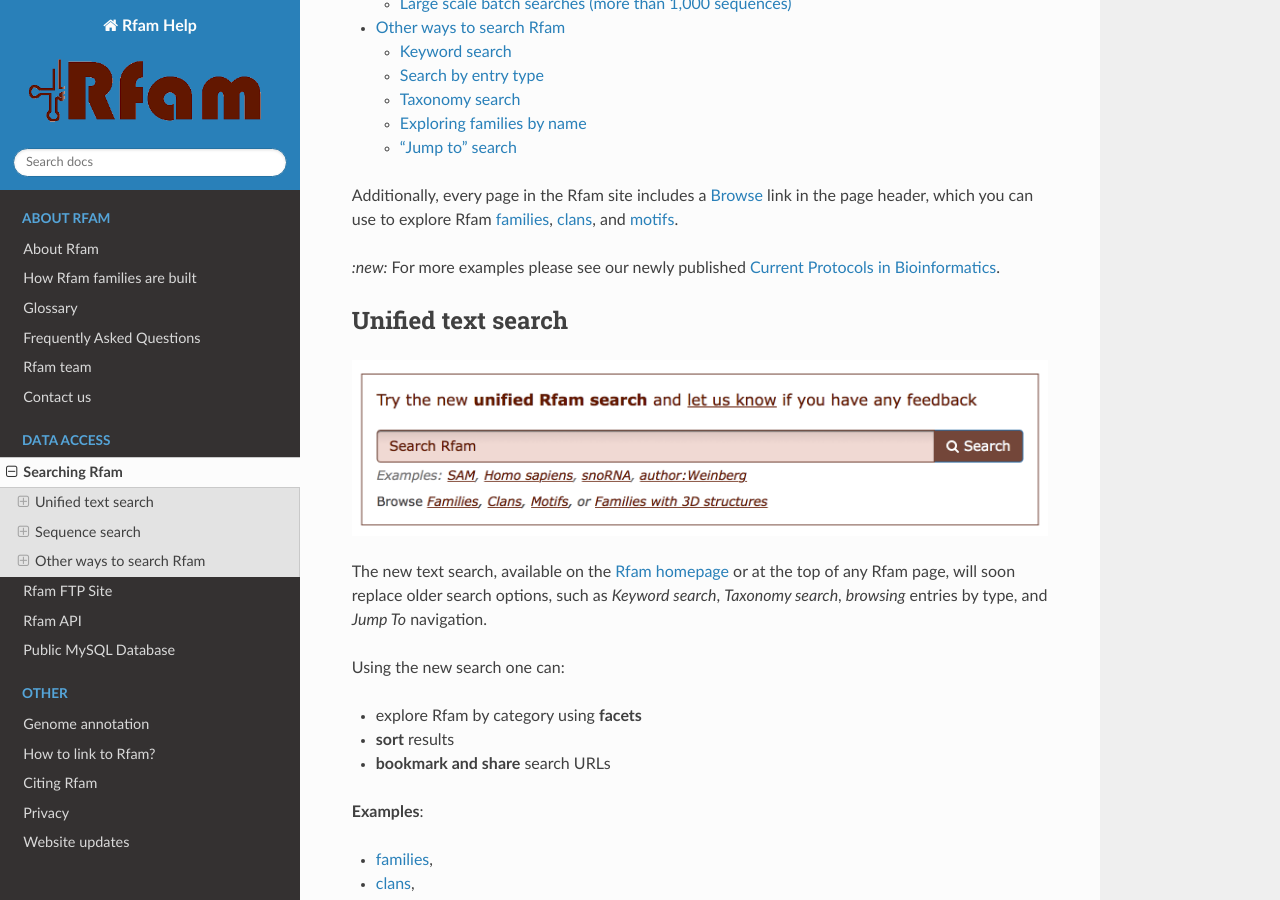
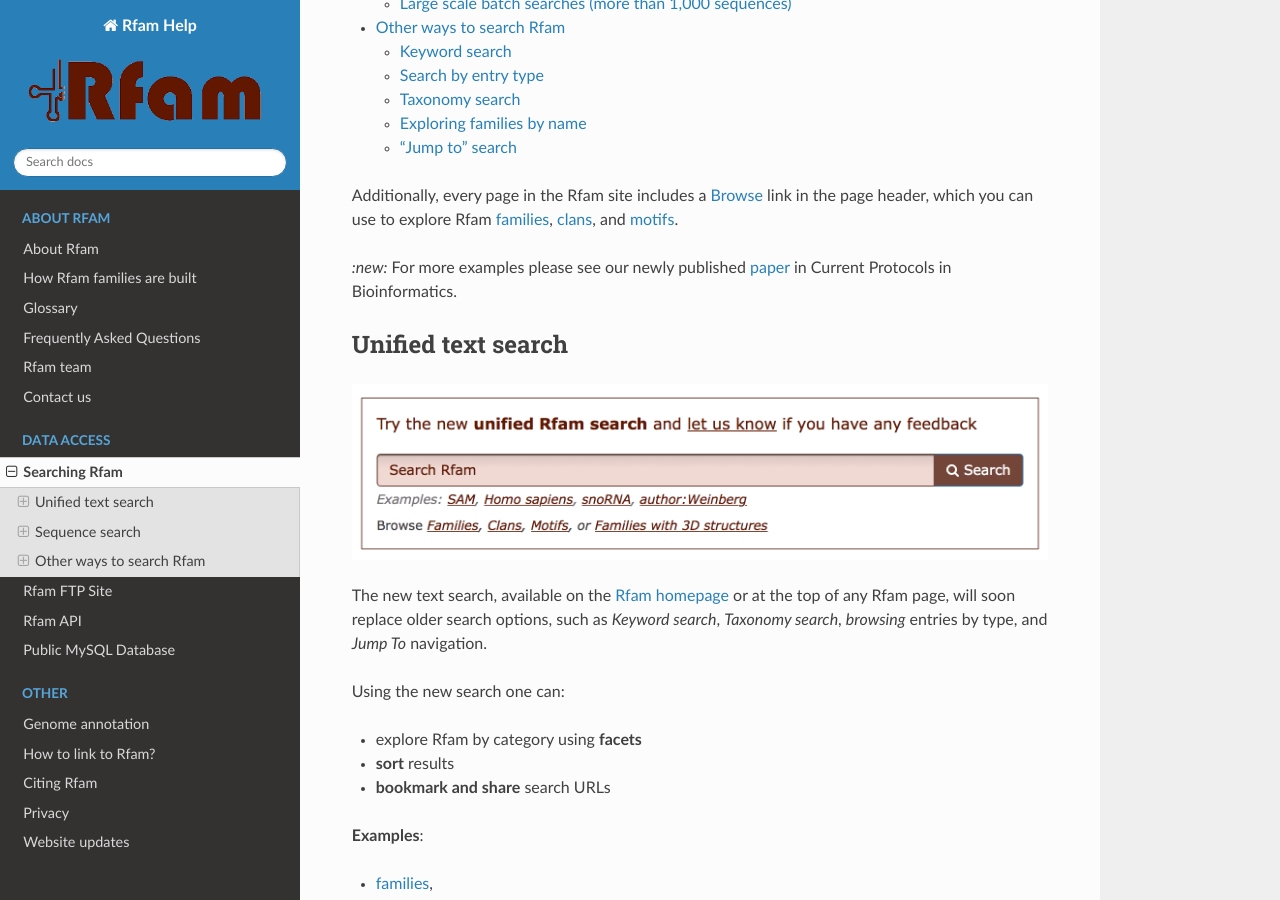
Before and after one commit to Rfam/rfam-docs, a Sphinx documentation site: the page built from docs/source/searching-rfam.rst, in a window 1280 px wide and 900 px high, scrolled down 360 px. Built offline with Sphinx 7.4.7 and the Read the Docs theme 2.0.0, drawn with Linux system fonts in a browser that asks for light colours.

Commit message:
Update searching-rfam.rst
Update tag

```diff
--- a/docs/source/searching-rfam.rst
+++ b/docs/source/searching-rfam.rst
@@ -14,7 +14,7 @@
 `clans <http://rfam.org/clans>`_,
 and `motifs <http://rfam.org/motifs>`_.
 
-`:new:` For more examples please see our newly published `Current Protocols in Bioinformatics <https://currentprotocols.onlinelibrary.wiley.com/doi/full/10.1002/cpbi.51>`_.
+`:new:` For more examples please see our newly published `paper <https://doi.org/10.1002/cpbi.51>`_ in Current Protocols in Bioinformatics.
 
 Unified text search
 --------------
```
